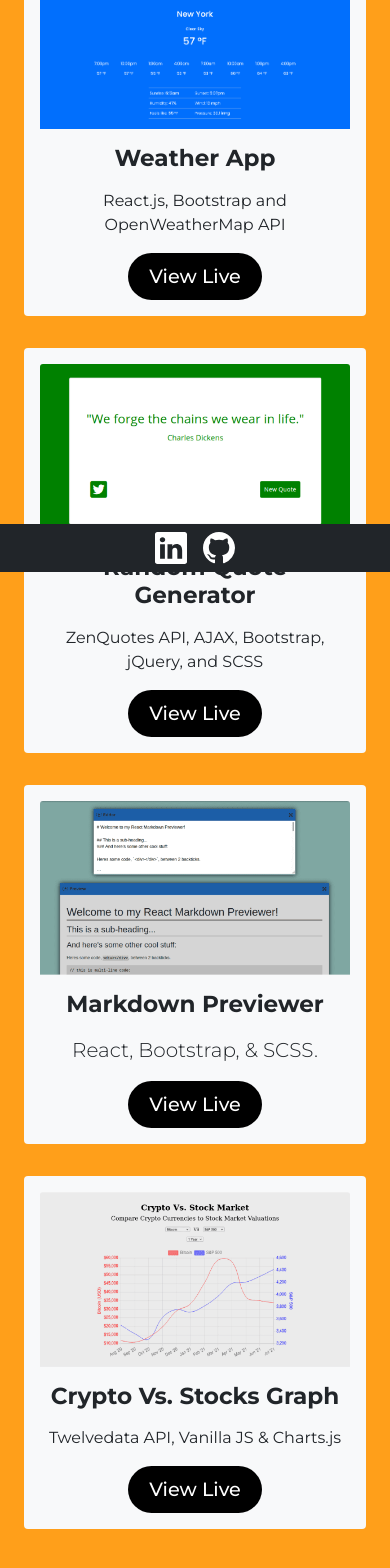
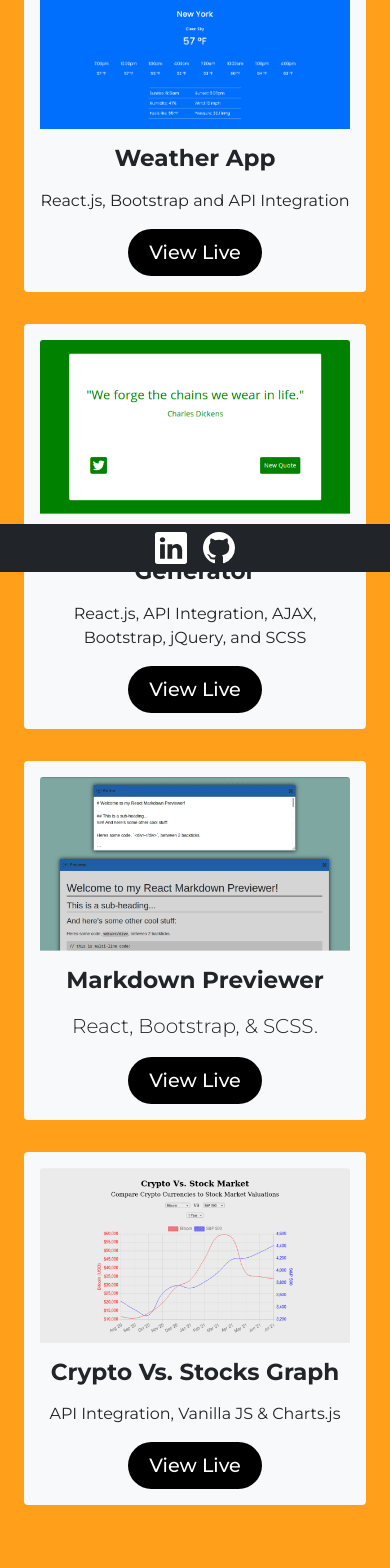
Before and after one commit to karateking007/riley-portfolio, a React (Create React App) app: page /work in a window 390 px wide. Shown: the part 272-1840 px from the top of the page. Built offline with nearby package versions, Linux system fonts and the light colour scheme.

Commit message:
Updated Work component

```diff
--- a/src/components/Work.jsx
+++ b/src/components/Work.jsx
@@ -22,7 +22,7 @@ function Work() {
                         <div className="d-none d-lg-flex hvrbox hvr-bounce-to-bottom">
                             <img src={weather} className="hvrbox-layer_bottom" />
                             <div className="hvrbox-layer_top">
-                                <div className="hvrbox-text"><h5 class="fw-bold">Weather App</h5><p>React.js, Bootstrap and OpenWeatherMap API</p><a href={weatherLink} className="btn btn-white" target="_blank">View Live</a></div>
+                                <div className="hvrbox-text"><h5 class="fw-bold">Weather App</h5><p>React.js, Bootstrap and API Integration</p><a href={weatherLink} className="btn btn-white" target="_blank">View Live</a></div>
                             </div>
 
                         </div>
@@ -31,7 +31,7 @@ function Work() {
                             <div className="card-body text-center text-dark">
                                 <img class="card-img-top" src={weather} alt="Weather App" />
                                 <h3 className="card-title my-3 d-lg-none fw-bold">Weather App</h3>
-                                <p className="card-text mt-3 mt-lg-0 d-lg-none">React.js, Bootstrap and OpenWeatherMap API</p>
+                                <p className="card-text mt-3 mt-lg-0 d-lg-none">React.js, Bootstrap and API Integration</p>
                                 <a href={weatherLink} className="btn btn-black d-lg-none" target="_blank">View Live</a>
 
                             </div>
@@ -42,7 +42,7 @@ function Work() {
                         <div className="d-none d-lg-flex hvrbox hvr-bounce-to-bottom">
                             <img src={quote} className="hvrbox-layer_bottom" />
                             <div className="hvrbox-layer_top">
-                                <div className="hvrbox-text"><h5 class="fw-bold">Random Quote Generator</h5><p>React.js, API-Ninjas, AJAX, Bootstrap, jQuery, and SCSS</p>
+                                <div className="hvrbox-text"><h5 class="fw-bold">Random Quote Generator</h5><p>React.js, API Integration, AJAX, Bootstrap, jQuery, and SCSS</p>
                                     <a href={quoteLink} className="btn btn-white" target="_blank">View Live</a></div>
                             </div>
                         </div>
@@ -51,7 +51,7 @@ function Work() {
                             <div className="card-body text-center text-dark">
                                 <img class="card-img-top" src={quote} alt="Random Quote Generator" />
                                 <h3 className="card-title my-3 d-lg-none fw-bold">Random Quote Generator</h3>
-                                <p className="card-text mt-3 mt-lg-0 d-lg-none">ZenQuotes API, AJAX, Bootstrap, jQuery, and SCSS</p>
+                                <p className="card-text mt-3 mt-lg-0 d-lg-none">React.js, API Integration, AJAX, Bootstrap, jQuery, and SCSS</p>
                                 <a href={quoteLink} className="btn btn-black d-lg-none" target="_blank">View Live</a>
                             </div>
                         </div></div>
@@ -81,7 +81,7 @@ function Work() {
                         <div className="d-none d-lg-flex hvrbox hvr-bounce-to-bottom">
                             <img src={crypto} className="hvrbox-layer_bottom" />
                             <div className="hvrbox-layer_top">
-                                <div className="hvrbox-text"><h5 class="fw-bold">Crypto Vs. Stocks Graph</h5><p>Twelvedata API, Vanilla JS & Charts.js</p><a href={cryptoLink} className="btn btn-white" target="_blank">View Live</a></div>
+                                <div className="hvrbox-text"><h5 class="fw-bold">Crypto Vs. Stocks Graph</h5><p>API Integration, Vanilla JS & Charts.js</p><a href={cryptoLink} className="btn btn-white" target="_blank">View Live</a></div>
                             </div>
                         </div>
                         {/* For tablet and mobile */}
@@ -89,7 +89,7 @@ function Work() {
                             <div className="card-body text-center text-dark">
                                 <img class="card-img-top" src={crypto} alt="Crypto Vs. Stocks Graph" />
                                 <h3 className="card-title my-3 d-lg-none fw-bold">Crypto Vs. Stocks Graph</h3>
-                                <p className="card-text mt-3 mt-lg-0 d-lg-none">Twelvedata API, Vanilla JS & Charts.js</p>
+                                <p className="card-text mt-3 mt-lg-0 d-lg-none">API Integration, Vanilla JS & Charts.js</p>
                                 <a href={cryptoLink} className="btn btn-black d-lg-none" target="_blank">View Live</a>
                             </div>
                         </div></div>
```
